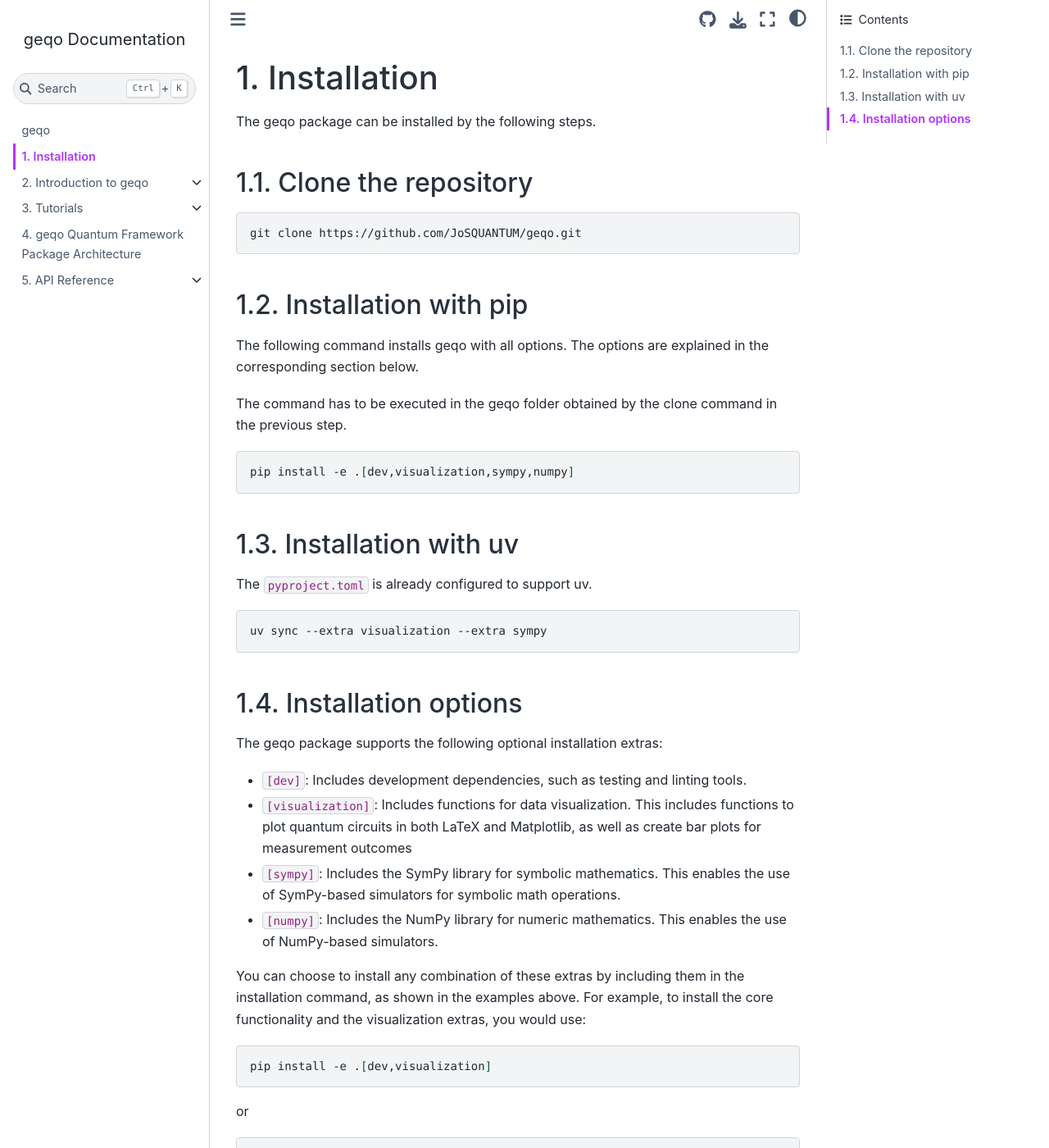
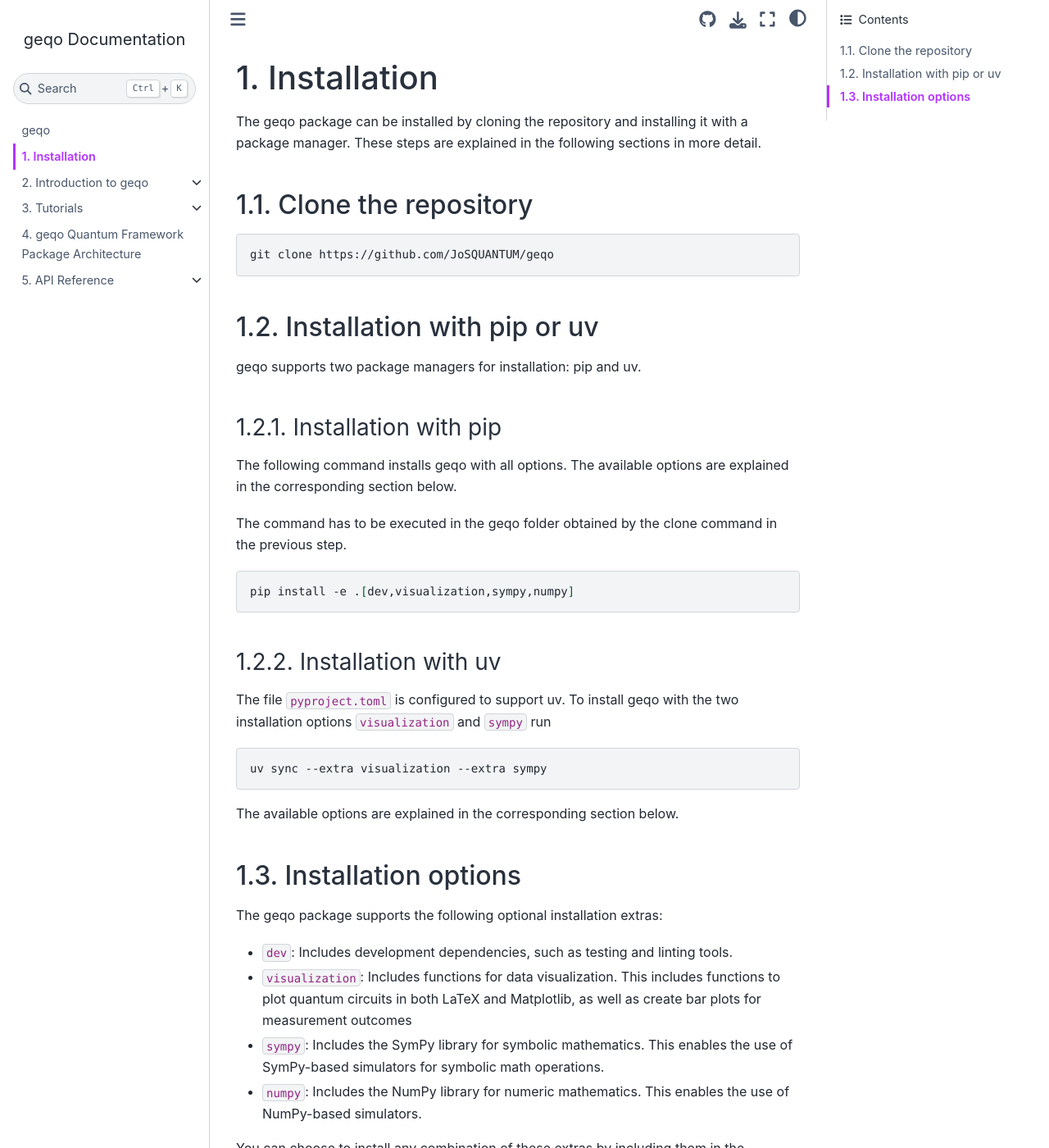
Before and after one commit to jordan0809/geqo, a Jupyter Book: the page built from doc/installation.md, in a window 1280 px wide and 1400 px high. Shown: the whole window at 82% size. Built offline with Jupyter Book 1.0.4 settings and Sphinx 7.4.7 and the Sphinx Book theme 1.1.4, drawn with Linux system fonts in a browser that asks for light colours.

Commit message:
changed installation docu file

````diff
--- a/doc/installation.md
+++ b/doc/installation.md
@@ -1,33 +1,38 @@
 # Installation
 
-The geqo package can be installed by the following steps.
+The geqo package can be installed by cloning the repository and
+installing it with a package manager. These steps are explained in the following
+sections in more detail.
 
 ## Clone the repository
 ```bash
-git clone https://github.com/JoSQUANTUM/geqo.git
+git clone https://github.com/JoSQUANTUM/geqo
 ```
-## Installation with pip
-The following command installs geqo with all options. The options are explained in
-the corresponding section below.
+## Installation with pip or uv
+geqo supports two package managers for installation: pip and uv.
 
-The command has to be executed in the geqo folder
-obtained by the clone command in the previous step.
+### Installation with pip
+The following command installs geqo with all options. The available options are explained in the corresponding section below.
+
+The command has to be executed in the geqo folder obtained by the clone command in the previous step.
 ```bash
 pip install -e .[dev,visualization,sympy,numpy]
 ```
-## Installation with uv
-The `pyproject.toml` is already configured to support uv.
+### Installation with uv
+The file `pyproject.toml` is configured to support uv. To install geqo with the two
+installation options `visualization` and `sympy` run
 ```bash
 uv sync --extra visualization --extra sympy
 ```
+The available options are explained in the corresponding section below.
 
 ## Installation options
 The geqo package supports the following optional installation extras:
 
- - `[dev]`: Includes development dependencies, such as testing and linting tools.
- - `[visualization]`: Includes functions for data visualization. This includes functions to plot quantum circuits in both LaTeX and Matplotlib, as well as create bar plots for measurement outcomes
- - `[sympy]`: Includes the SymPy library for symbolic mathematics. This enables the use of SymPy-based simulators for symbolic math operations.
- - `[numpy]`: Includes the NumPy library for numeric mathematics. This enables the use of NumPy-based simulators.
+ - `dev`: Includes development dependencies, such as testing and linting tools.
+ - `visualization`: Includes functions for data visualization. This includes functions to plot quantum circuits in both LaTeX and Matplotlib, as well as create bar plots for measurement outcomes
+ - `sympy`: Includes the SymPy library for symbolic mathematics. This enables the use of SymPy-based simulators for symbolic math operations.
+ - `numpy`: Includes the NumPy library for numeric mathematics. This enables the use of NumPy-based simulators.
 
 You can choose to install any combination of these extras by including them in the installation command, as shown in the examples above. For example, to install the core functionality and the visualization extras, you would use:
 
````
